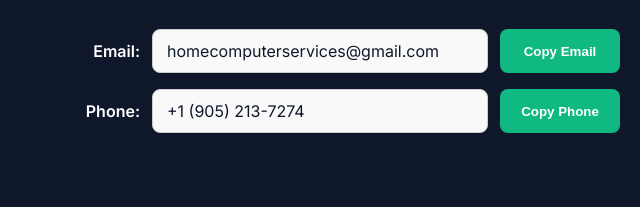
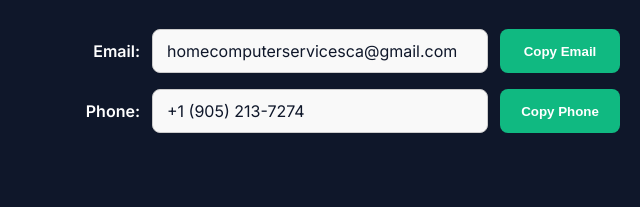
Before and after one commit to HomeComputerServices/HomeComputerServices, a plain HTML site: page index.html in a window 1280 px wide. Shown: the part 1851-2058 px from the top of the page, 295-935 px from the left. Drawn offline with Linux system fonts and the light colour scheme.

Commit message:
Update index.html

```diff
--- a/index.html
+++ b/index.html
@@ -151,7 +151,7 @@
 
       <div class="contact-row">
         <label for="emailAddress">Email:</label>
-        <input type="text" id="emailAddress" value="homecomputerservices@gmail.com" readonly />
+        <input type="text" id="emailAddress" value="homecomputerservicesca@gmail.com" readonly />
         <button id="copyEmailBtn" onclick="copyToClipboard('emailAddress', 'copyEmailBtn')">Copy Email</button>
       </div>
 
```
